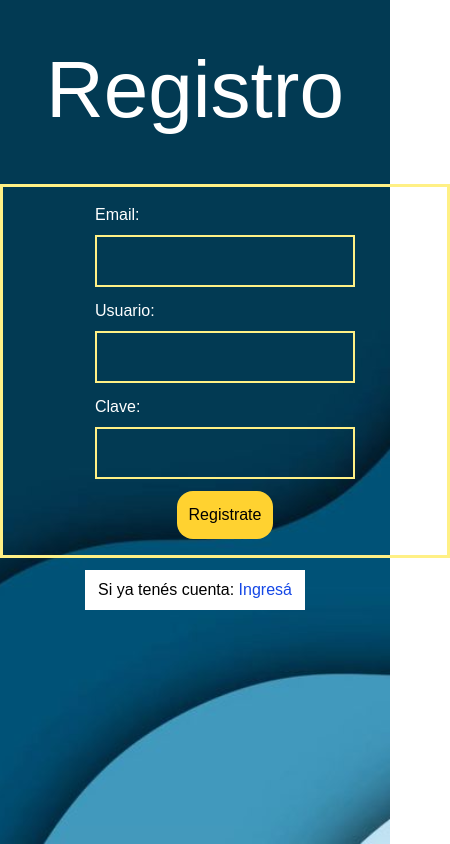
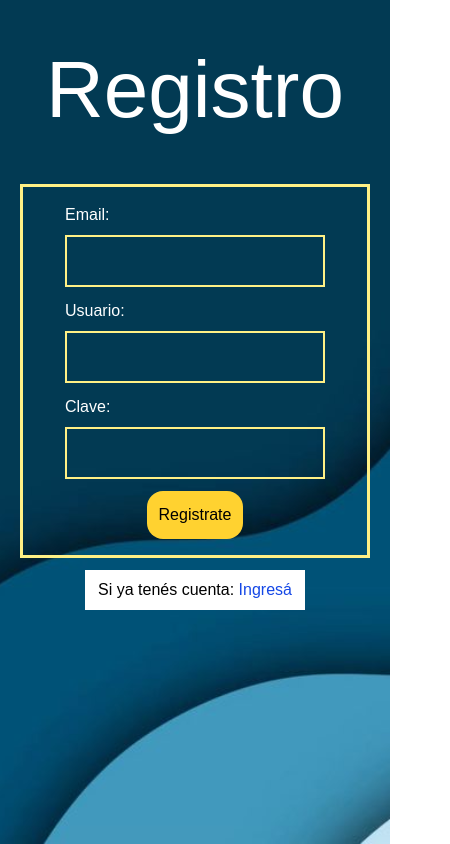
Before and after one commit to santimontironi/crud-Django-Rest-ReactJs, a React (Vite) app in the folder frontend/: page /register in a window 390 px wide. Shown: the whole page, 450 px wide, since content can reach past the window. Built offline with nearby package versions, Linux system fonts and the light colour scheme; a web font is replaced by a local one.

Commit message:
Register responsive

```diff
--- a/frontend/pages/Register.jsx
+++ b/frontend/pages/Register.jsx
@@ -34,7 +34,7 @@ export const Register = () => {
   return (
     <div className="w-full min-h-screen bg-no-repeat bg-cover bg-center"style={{ backgroundImage: `url(${fondoRegistro})` }}>
         <h2 className="w-full h-[180px] text-[80px] text-center text-white flex justify-center items-center">Registro</h2>
-        <form className="text-white flex flex-col justify-center w-[450px] h-[auto] p-4 m-auto items-center mt-1 border-3 border-yellow-200 hover:shadow-[7px_8px_15px_#000]" onSubmit={handleRegister}>
+        <form className="text-white flex flex-col justify-center md:w-[450px] lg:w-[500px] w-[350px] h-[auto] p-4 m-auto items-center mt-1 border-3 border-yellow-200 hover:shadow-[7px_8px_15px_#000]" onSubmit={handleRegister}>
           <div className="mb-3 flex flex-col gap-2 items-start">
             <label htmlFor="email">Email:</label>
             <input className="text-white p-3 w-[260px] border-2 border-yellow-200" value={email} type="email" id="email" onChange={(e) => setEmail(e.target.value)} required/>
```
